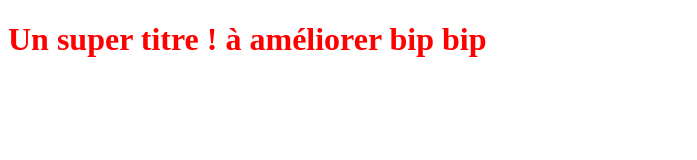
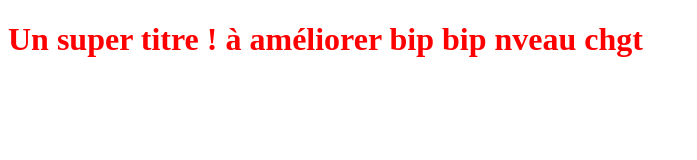
Before and after one commit to paqmin/openclassroomsproject, a plain HTML site: page index.html in a window 1280 px wide. Shown: the whole page, without its empty margins (0-697 px from the left). Drawn offline with Linux system fonts and the light colour scheme.

Commit message:
nouvel essai

```diff
--- a/index.html
+++ b/index.html
@@ -5,6 +5,6 @@
    <link rel="stylesheet" type="text/css" href="style.css">
 </head>
 <body>
-   <h1>Un super titre ! à améliorer bip bip</h1>
+   <h1>Un super titre ! à améliorer bip bip nveau chgt</h1>
 </body>
 </html>
```
